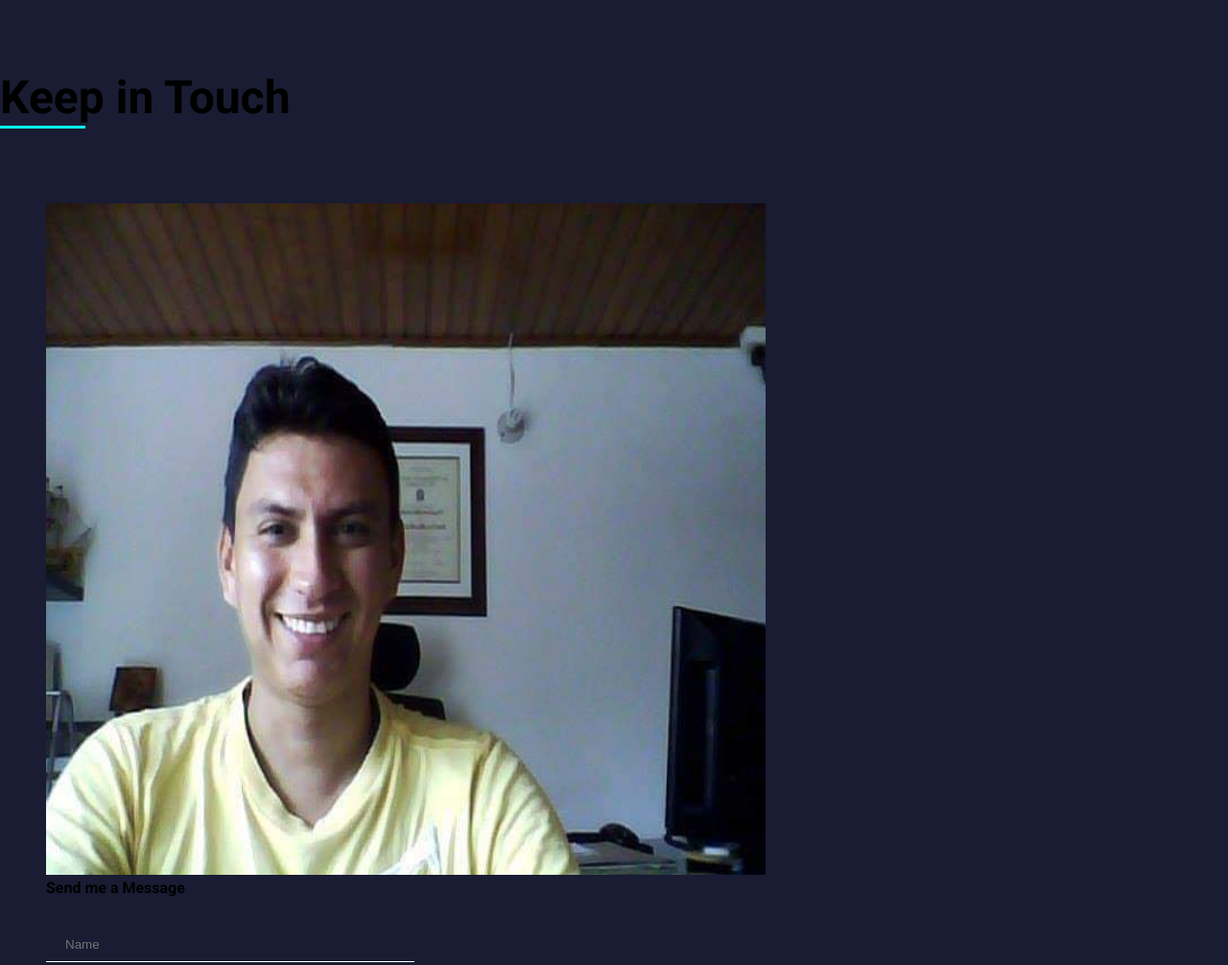
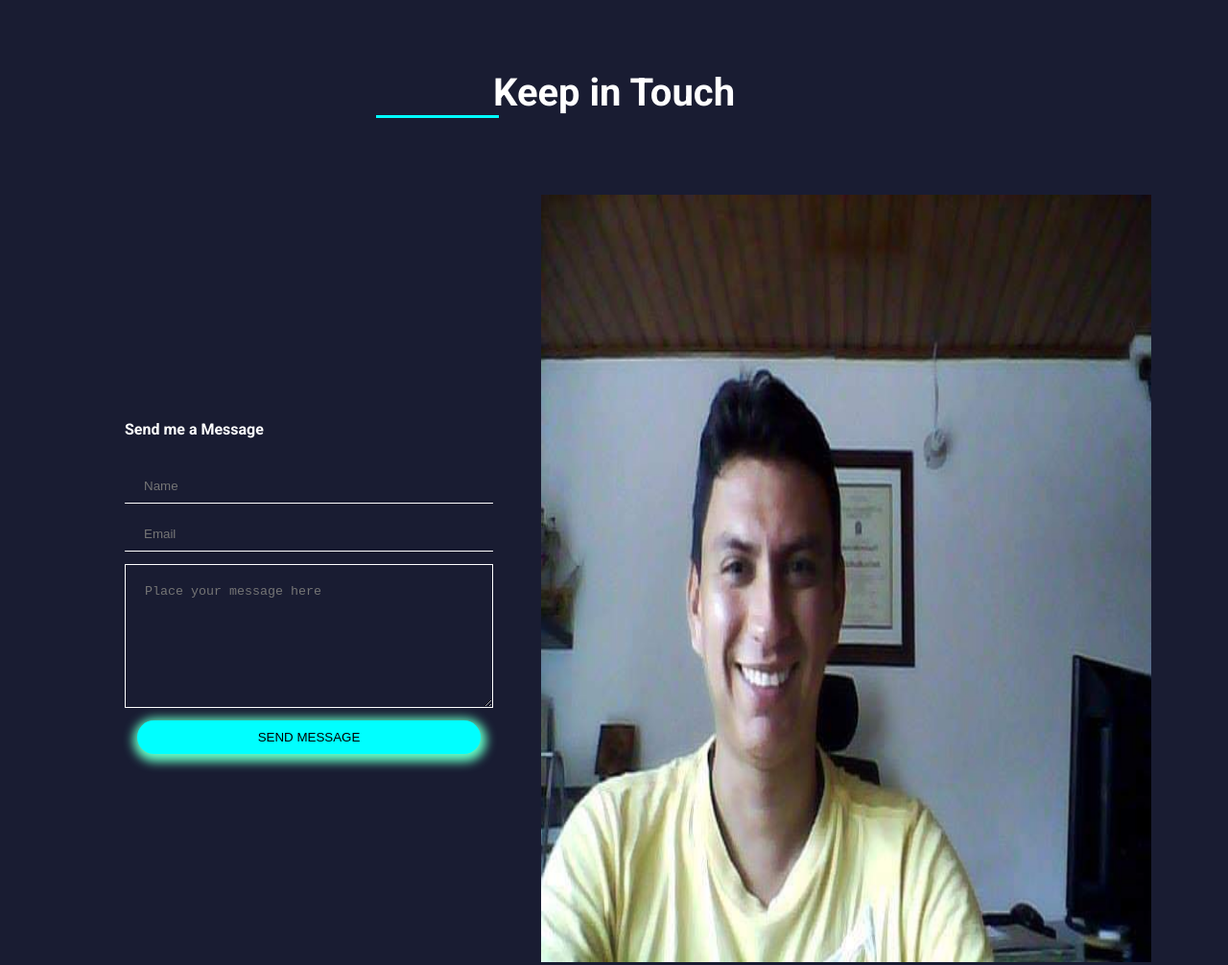
Before and after one commit to DussanPaez/Portfolio, a plain HTML site: page index.html in a window 1280 px wide. Shown: the part 2100-3106 px from the top of the page at 96% size. Drawn offline with Linux system fonts and the light colour scheme.

Commit message:
arreglando la seccion del contact-section

```diff
--- a/css/styles.css
+++ b/css/styles.css
@@ -206,20 +206,43 @@ span {color: aqua;}
     background-color: #191c32;
 }
 
-.contact-headings h2{
-    font-size: 3em;
-
+.contact-headings {
+    width: 100vw;
 }
 
+.contact-headings h2{
+    font-size: 2.5em;
+    color: #fff;
+    text-align: center;
+}
+
+.contact-headings .divider{
+    margin: 0 392px;
+    width: 10vw;
+}
+
+
 .container-contact{
-    padding: 3em;
+    padding: 5em;
     margin: 0 auto;
+    display: flex;
+    flex-direction: row-reverse;
+    align-items: center;
+    gap: 50px;
 }
 
 .container-contact img{
-    width: 750px;
-    height: 700px;
-    bottom: 0px;
+    width: 50vw;
+    min-width: 320px;
+    height: 100vh;
+}
+
+.contact-form h4{
+    color: #fff;
+    width: 30vw;
+    margin-top: 2em;
+    margin-left: 50px;
+
 }
 
 .form {
@@ -227,6 +250,7 @@ span {color: aqua;}
     flex-direction: column;
     width: 30vw;
     margin-top: 2em;
+    margin-left: 50px;
 }
 
 .form input {
```
